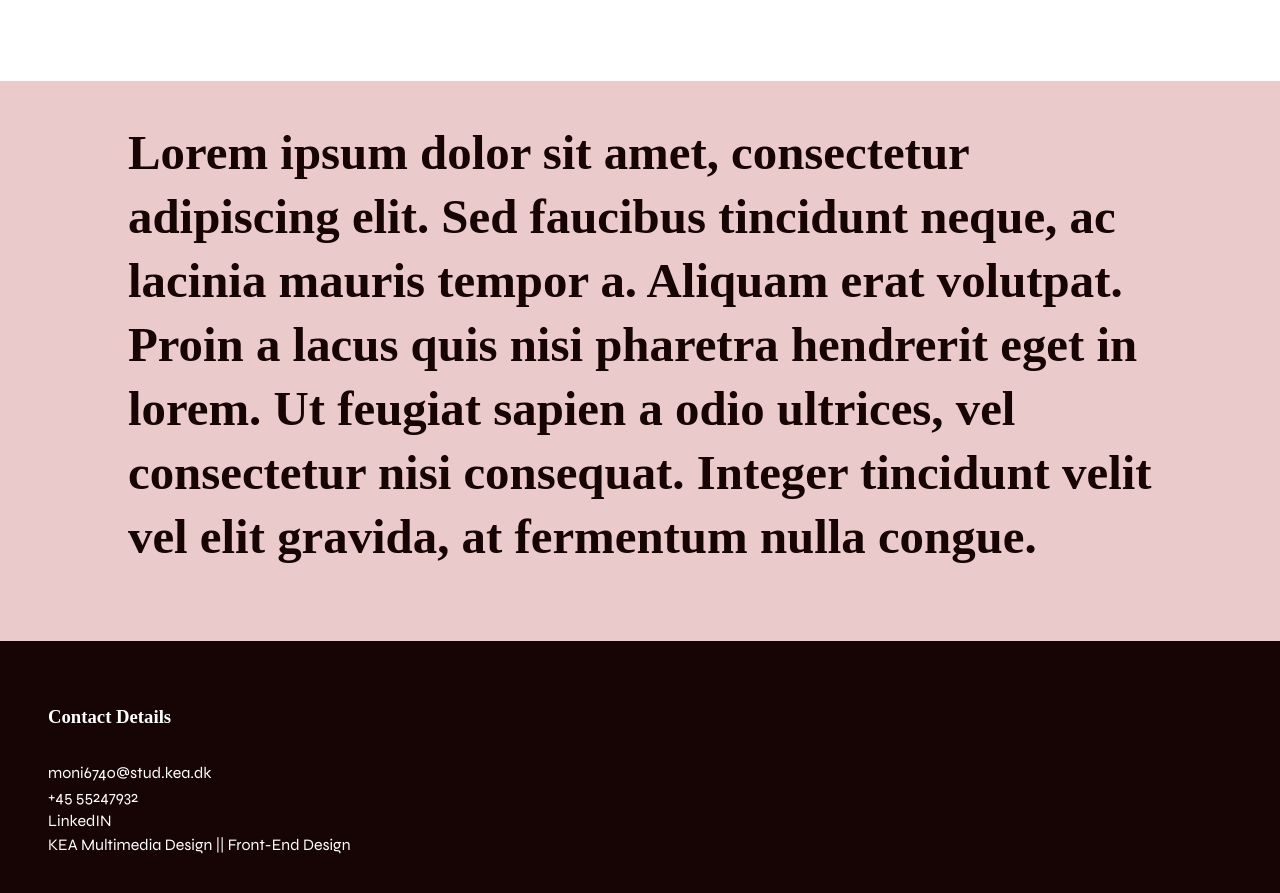
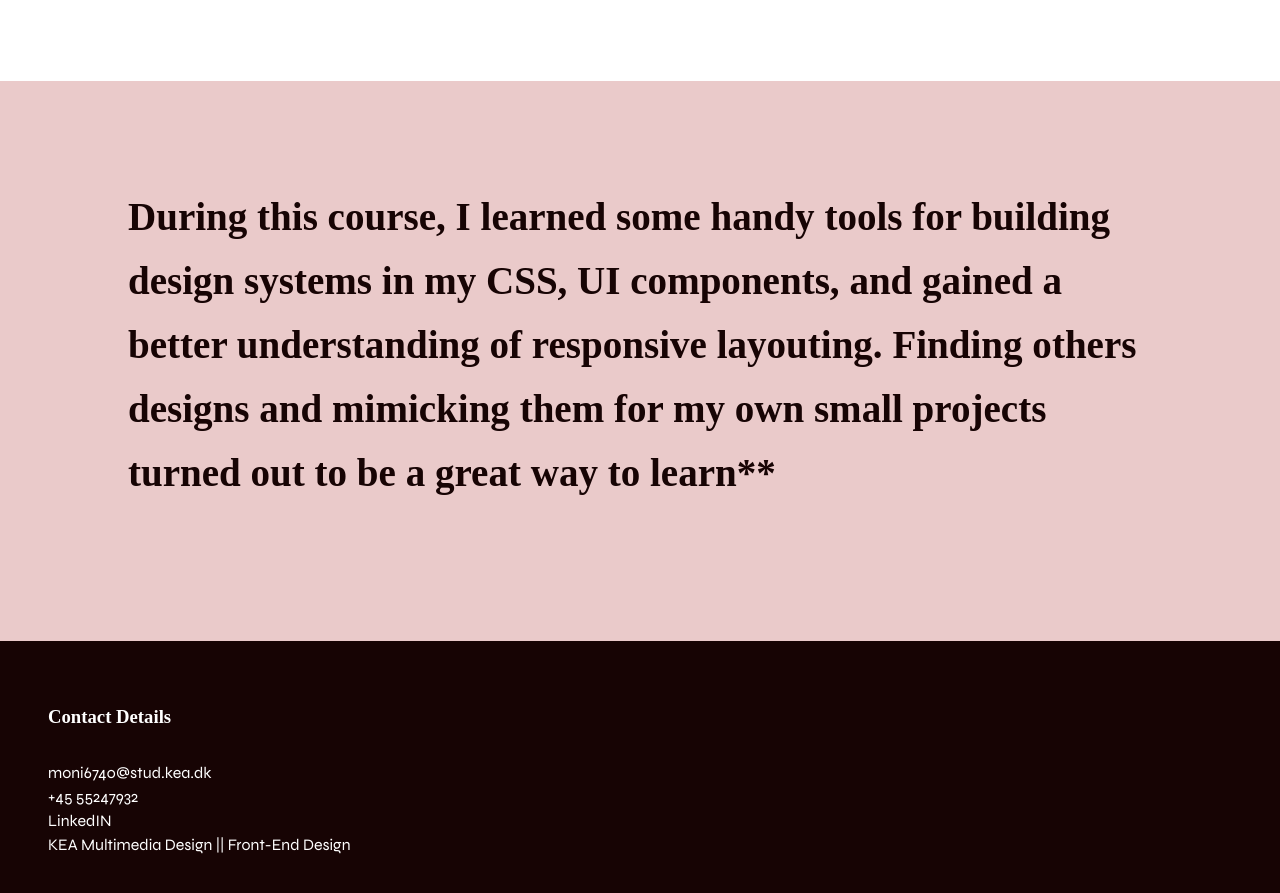
Before and after one commit to monika-tei/portfolio-project, a plain HTML site: page index.html in a window 1280 px wide. Shown: the part 1780-2673 px from the top of the page. Drawn offline with Linux system fonts and the light colour scheme.

Commit message:
complete

```diff
--- a/index.html
+++ b/index.html
@@ -84,8 +84,8 @@
     <section class="courseHighlight">
       <div>
         <h2>
-          Lorem ipsum dolor sit amet, consectetur adipiscing elit. Sed faucibus tincidunt neque, ac lacinia mauris tempor a. Aliquam erat volutpat. Proin a lacus quis nisi pharetra hendrerit eget in lorem. Ut feugiat sapien a odio ultrices, vel
-          consectetur nisi consequat. Integer tincidunt velit vel elit gravida, at fermentum nulla congue.
+          During this course, I learned some handy tools for building design systems in my CSS, UI components, and gained a better understanding of responsive layouting. Finding others designs and mimicking them for my own small projects turned out
+          to be a great way to learn**
         </h2>
       </div>
     </section>
--- a/styling.css
+++ b/styling.css
@@ -163,7 +163,7 @@ header {
 }
 
 .courseHighlight div h2 {
-  font-size: 3.052rem;
+  font-size: 2.441rem;
   line-height: 4rem;
 }
 
@@ -220,7 +220,6 @@ footer div {
   }
 
   .courseHighlight div h2 {
-    /* font-size: 1.953rem; */
     font-size: 1.602rem;
 
     line-height: 3rem;
```
